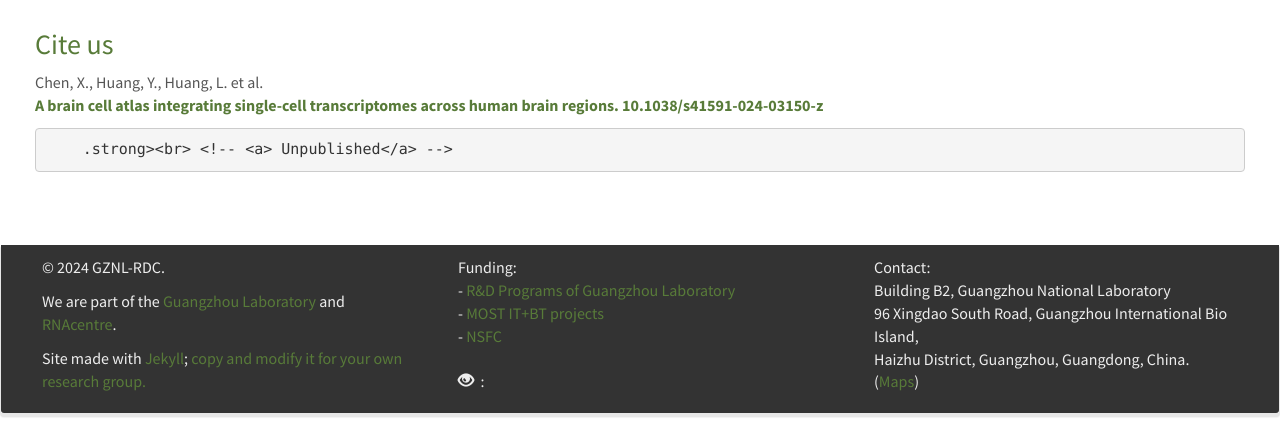
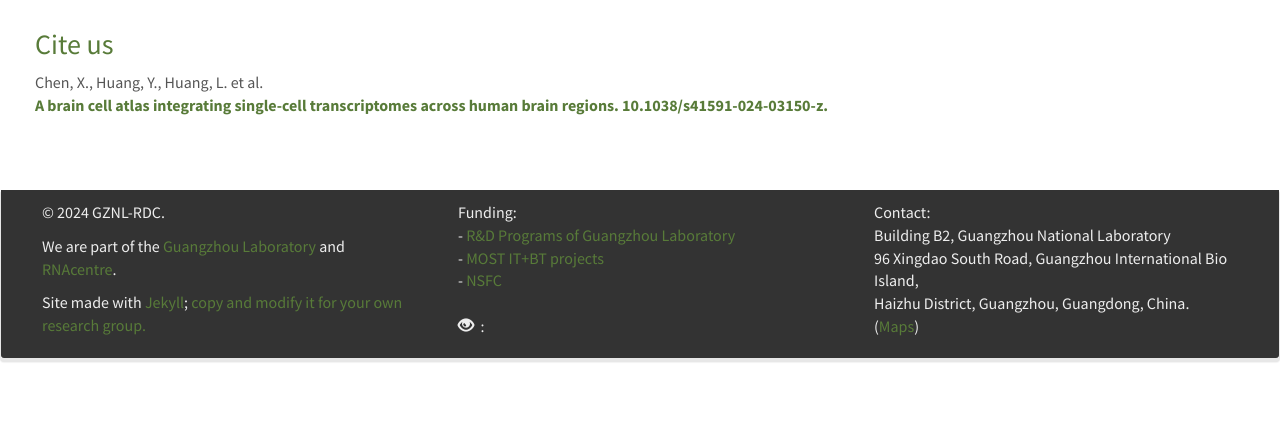
Before and after one commit to DLCA-miao/DLCA-miao.github.io, a Jekyll site: the page built from _pages/home.md, in a window 1280 px wide and 900 px high, scrolled down 1268 px, cut to the strip 461-900 px from the top of the window. Built offline with Jekyll 4.4.1, drawn with Linux system fonts in a browser that asks for light colours; nearby versions of some CDN libraries; comment, search, counter and statistics services are not loaded; after the commit the page ends 2113 px from its top, so only the background shows below that.

Commit message:
Update home.md

```diff
--- a/_pages/home.md
+++ b/_pages/home.md
@@ -78,9 +78,7 @@ border-width: 0;
 <h3 style="color:#587B39">Cite us </h3>
 <div class="left-aligned" style="width: 100%;">
 Chen, X., Huang, Y., Huang, L. et al. <br>
-<strong style="color:#587B39;font-weight: bold">A brain cell atlas integrating single-cell transcriptomes across human brain regions. 10.1038/s41591-024-03150-z
-
-        .strong><br>
+<strong style="color:#587B39;font-weight: bold">A brain cell atlas integrating single-cell transcriptomes across human brain regions. 10.1038/s41591-024-03150-z.</strong><br>
 <!-- <a> Unpublished</a> -->
 </div>
 
```
